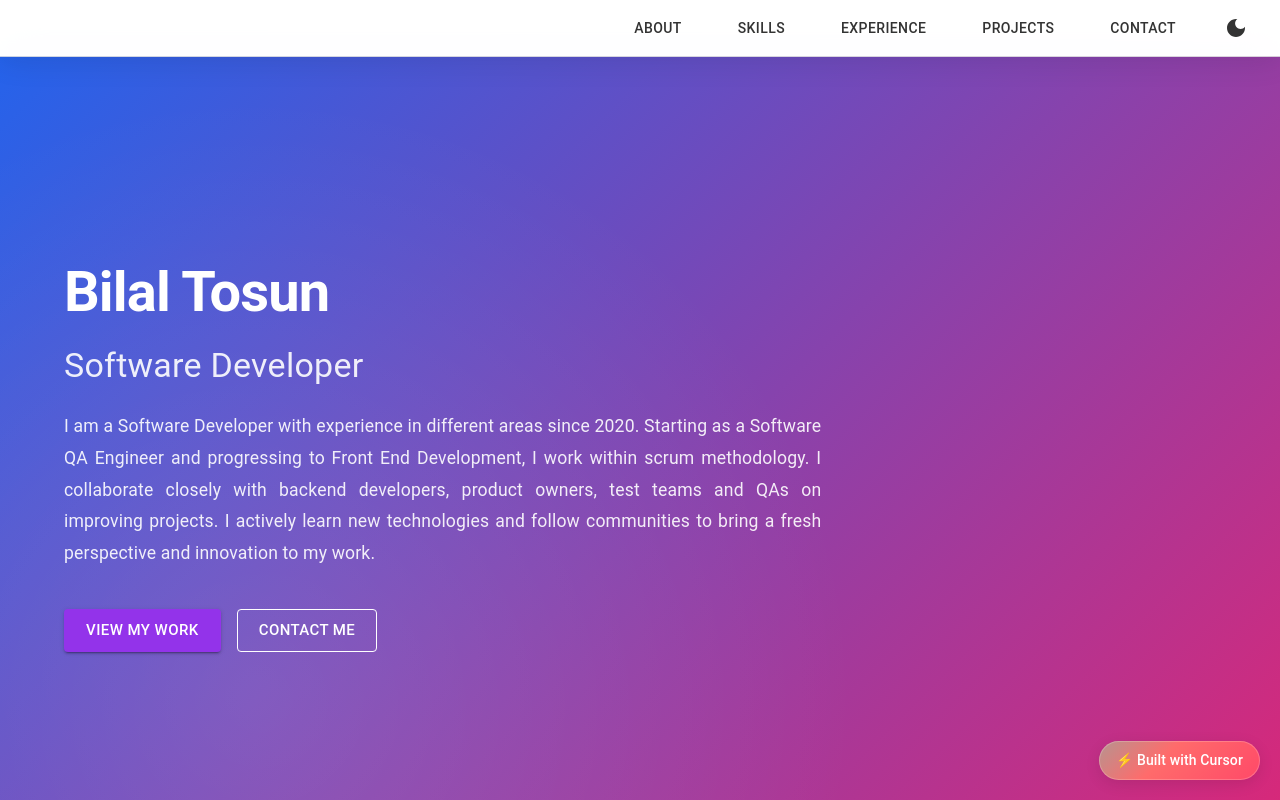
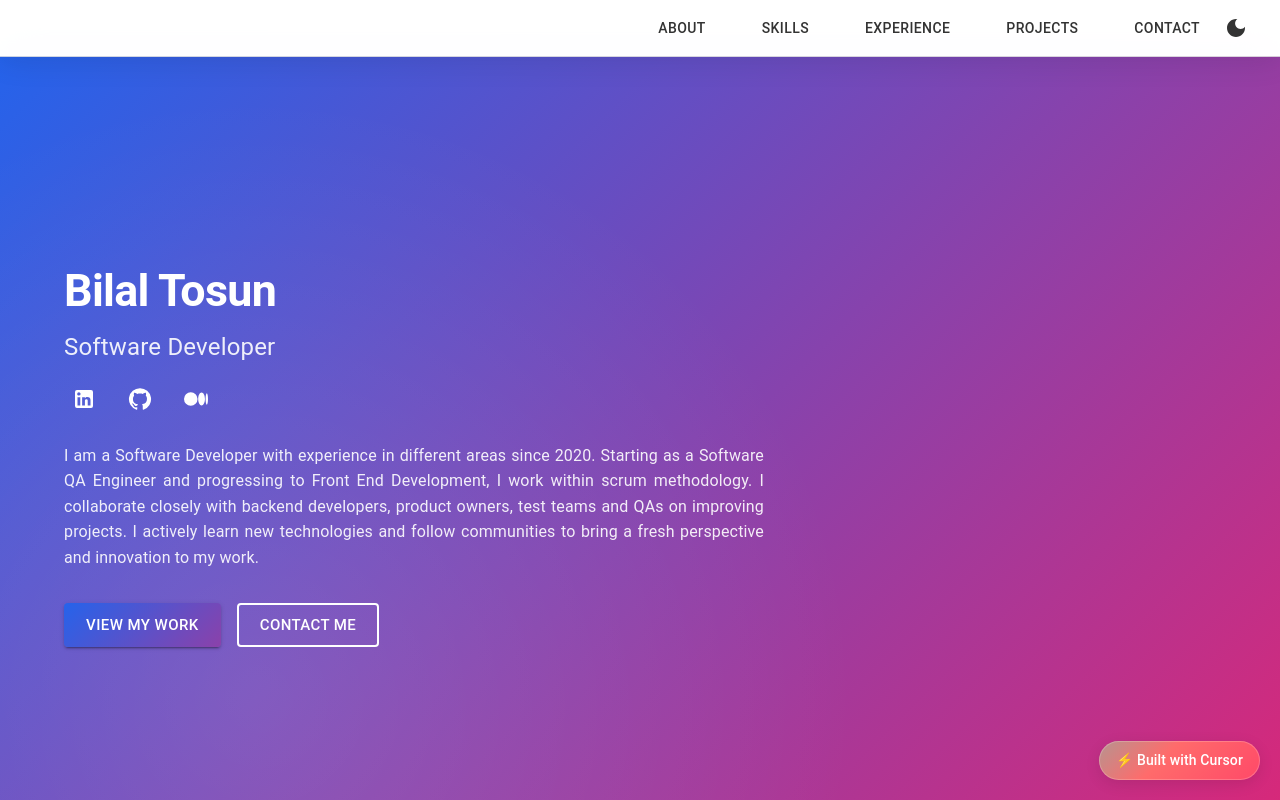
Before and after one commit to bilaltosungit/cursor-nextjs-portfolio, a Next.js app: page / in a window 1280 px wide. Shown: the top 800 px of the page. Built offline with nearby package versions, Linux system fonts and the light colour scheme.

Commit message:
design updates, title colors, paddings, font sizes

```diff
--- a/src/app/styles.js
+++ b/src/app/styles.js
@@ -184,16 +184,12 @@ export const StyledMobileMenu = styled(IconButton, {
 
 export const GradientText = styled(Typography, {
   shouldForwardProp,
-})(({ isDarkMode, theme }) => ({
-  fontWeight: 700,
-  background: isDarkMode
-    ? 'linear-gradient(-45deg, #4ECDC4, #45B7D1, #FF3366, #FF6B6B)'
-    : 'linear-gradient(-45deg, #FF3366, #FF6B6B, #4ECDC4, #45B7D1)',
-  backgroundSize: '300% 300%',
-  animation: 'gradient 5s ease infinite',
-  WebkitBackgroundClip: 'text',
-  WebkitTextFillColor: 'transparent',
-  textShadow: isDarkMode ? '0 0 30px rgba(78, 205, 196, 0.3)' : 'none',
+})(({ isDarkMode }) => ({
+  color: isDarkMode ? '#4ECDC4' : '#1a237e',
+  fontSize: { xs: '1.8rem', md: '2.2rem' },
+  fontWeight: 600,
+  marginBottom: '2rem',
+  transition: 'color 0.3s ease',
 }));
 
 export const SocialIconButton = styled(IconButton, {
@@ -222,26 +218,22 @@ export const StyledSkillsSection = styled('section', {
 export const SkillsPaper = styled(Paper, {
   shouldForwardProp,
 })(({ isDarkMode }) => ({
-  padding: '24px',
+  padding: '1.5rem',
   height: '100%',
-  background: isDarkMode ? 'rgba(30, 30, 30, 0.8)' : 'rgba(255, 255, 255, 0.8)',
-  backdropFilter: 'blur(10px)',
-  borderRadius: '8px',
-  border: isDarkMode ? '1px solid rgba(255, 255, 255, 0.1)' : '1px solid rgba(255, 255, 255, 0.3)',
+  background: isDarkMode ? 'rgba(30, 30, 30, 0.9)' : 'rgba(255, 255, 255, 0.9)',
   transition: 'all 0.3s ease',
   '&:hover': {
     transform: 'translateY(-4px)',
-    boxShadow: isDarkMode ? '0 8px 30px rgba(255,255,255,0.12)' : '0 8px 30px rgba(0,0,0,0.12)',
-    background: isDarkMode ? 'rgba(40, 40, 40, 0.9)' : 'rgba(255, 255, 255, 0.9)',
+    boxShadow: isDarkMode ? '0 8px 20px rgba(255,255,255,0.08)' : '0 8px 20px rgba(0,0,0,0.08)',
   },
 }));
 
 export const SkillsTitle = styled(Typography, {
   shouldForwardProp,
 })(({ isDarkMode }) => ({
-  marginBottom: '24px',
+  marginBottom: '1rem',
   color: isDarkMode ? '#fff' : '#1a237e',
-  fontSize: '1.5rem',
+  fontSize: '1.3rem',
   fontWeight: 600,
 }));
 
@@ -250,8 +242,8 @@ export const SkillsContainer = styled('div', {
 })({
   display: 'flex',
   flexWrap: 'wrap',
-  gap: '12px',
-  marginTop: '16px',
+  gap: '8px',
+  marginTop: '12px',
 });
 
 export const StyledSkillChip = styled(Chip, {
--- a/src/components/HeroSection.js
+++ b/src/components/HeroSection.js
@@ -1,8 +1,11 @@
 'use client';
 
-import { Box, Container, Typography, Button, Grid } from '@mui/material';
+import { Box, Container, Typography, Button, Grid, IconButton } from '@mui/material';
 import { useTheme } from '@/app/ThemeContext';
 import { resumeData } from '@/data/resume';
+import GitHubIcon from '@mui/icons-material/GitHub';
+import LinkedInIcon from '@mui/icons-material/LinkedIn';
+import Link from 'next/link';
 
 export default function HeroSection() {
   const { isDarkMode } = useTheme();
@@ -37,14 +40,9 @@ export default function HeroSection() {
         <Grid container spacing={4} alignItems="center">
           <Grid item xs={12} md={8}>
             <Typography variant="h1" component="h1" gutterBottom sx={{
-              color: '#ffffff',
-              fontSize: { xs: '2.5rem', md: '3.5rem' },
+              color: isDarkMode ? '#4ECDC4' : '#ffffff',
+              fontSize: { xs: '2rem', md: '2.8rem' },
               fontWeight: 600,
-              background: isDarkMode
-                ? 'linear-gradient(to right, #4ECDC4, #45B7D1)'
-                : 'none',
-              WebkitBackgroundClip: isDarkMode ? 'text' : 'none',
-              WebkitTextFillColor: isDarkMode ? 'transparent' : '#ffffff',
               transition: 'all 0.3s ease',
             }}>
               {personalInfo.name}
@@ -52,20 +50,60 @@ export default function HeroSection() {
             <Typography variant="h4" gutterBottom sx={{
               opacity: 0.9,
               color: isDarkMode ? '#90CAF9' : '#ffffff',
-              marginBottom: '1.5rem',
+              fontSize: { xs: '1.2rem', md: '1.5rem' },
+              marginBottom: '1rem',
               transition: 'color 0.3s ease',
             }}>
               {personalInfo.title}
             </Typography>
+
+            {/* Social Media Icons */}
+            <Box sx={{
+              display: 'flex',
+              gap: 2,
+              marginBottom: '1.5rem',
+              '& a': {
+                color: 'white',
+                transition: 'transform 0.3s ease, color 0.3s ease',
+                '&:hover': {
+                  color: isDarkMode ? '#4ECDC4' : '#FFD93D',
+                  transform: 'translateY(-2px)',
+                }
+              }
+            }}>
+              <Link href="https://linkedin.com/in/bilaltosundev" target="_blank" rel="noopener noreferrer">
+                <IconButton sx={{ color: 'inherit' }}>
+                  <LinkedInIcon />
+                </IconButton>
+              </Link>
+              <Link href="https://github.com/bilaltosungit" target="_blank" rel="noopener noreferrer">
+                <IconButton sx={{ color: 'inherit' }}>
+                  <GitHubIcon />
+                </IconButton>
+              </Link>
+              <Link href="https://bilaltosundev.medium.com" target="_blank" rel="noopener noreferrer">
+                <IconButton sx={{ color: 'inherit' }}>
+                  <svg
+                    width="24"
+                    height="24"
+                    viewBox="0 0 24 24"
+                    fill="currentColor"
+                  >
+                    <path d="M13.54 12a6.8 6.8 0 01-6.77 6.82A6.8 6.8 0 010 12a6.8 6.8 0 016.77-6.82A6.8 6.8 0 0113.54 12zM20.96 12c0 3.54-1.51 6.42-3.38 6.42-1.87 0-3.39-2.88-3.39-6.42s1.52-6.42 3.39-6.42 3.38 2.88 3.38 6.42M24 12c0 3.17-.53 5.75-1.19 5.75-.66 0-1.19-2.58-1.19-5.75s.53-5.75 1.19-5.75C23.47 6.25 24 8.83 24 12z"/>
+                  </svg>
+                </IconButton>
+              </Link>
+            </Box>
+
             <Typography
               variant="body1"
               sx={{
                 opacity: 0.9,
                 color: isDarkMode ? 'rgba(255, 255, 255, 0.87)' : '#ffffff',
-                fontSize: '1.1rem',
-                lineHeight: 1.8,
-                maxWidth: '800px',
-                marginBottom: '2.5rem',
+                fontSize: '1rem',
+                lineHeight: 1.6,
+                maxWidth: '700px',
+                marginBottom: '2rem',
                 textAlign: 'justify',
                 transition: 'color 0.3s ease',
               }}
@@ -80,13 +118,15 @@ export default function HeroSection() {
                 sx={{
                   background: isDarkMode
                     ? 'linear-gradient(to right, #4ECDC4, #45B7D1)'
-                    : '#9333ea',
+                    : 'linear-gradient(135deg, #2563eb 0%, #db2777 100%)',
+                  backgroundSize: '200% auto',
                   color: 'white',
                   transition: 'all 0.3s ease',
                   '&:hover': {
                     background: isDarkMode
                       ? 'linear-gradient(to right, #45B7D1, #4ECDC4)'
-                      : '#7e22ce',
+                      : 'linear-gradient(135deg, #db2777 0%, #2563eb 100%)',
+                    backgroundPosition: 'right center',
                     transform: 'translateY(-2px)',
                   }
                 }}
@@ -98,11 +138,12 @@ export default function HeroSection() {
                 href="#contact"
                 size="large"
                 sx={{
-                  borderColor: isDarkMode ? '#4ECDC4' : 'white',
-                  color: isDarkMode ? '#4ECDC4' : 'white',
+                  borderColor: isDarkMode ? '#4ECDC4' : '#ffffff',
+                  color: isDarkMode ? '#4ECDC4' : '#ffffff',
+                  borderWidth: '2px',
                   transition: 'all 0.3s ease',
                   '&:hover': {
-                    borderColor: isDarkMode ? '#45B7D1' : 'white',
+                    borderColor: isDarkMode ? '#45B7D1' : '#ffffff',
                     bgcolor: 'rgba(255,255,255,0.1)',
                     transform: 'translateY(-2px)',
                   }
--- a/src/components/Navbar.js
+++ b/src/components/Navbar.js
@@ -5,6 +5,8 @@ import { useState } from 'react';
 import { useRouter } from 'next/navigation';
 import LightModeIcon from '@mui/icons-material/LightMode';
 import DarkModeIcon from '@mui/icons-material/DarkMode';
+import GitHubIcon from '@mui/icons-material/GitHub';
+import Link from 'next/link';
 import { useTheme } from '@/app/ThemeContext';
 import {
   StyledNavbar,
@@ -57,6 +59,14 @@ export default function Navbar() {
                   {item}
                 </NavButton>
               ))}
+            </DesktopNav>
+
+            {/* Theme Toggle - Visible on both Desktop and Mobile */}
+            <Box sx={{
+              display: 'flex',
+              alignItems: 'center',
+              gap: 1
+            }}>
               <IconButton
                 onClick={toggleTheme}
                 sx={{
@@ -69,7 +79,7 @@ export default function Navbar() {
               >
                 {isDarkMode ? <LightModeIcon /> : <DarkModeIcon />}
               </IconButton>
-            </DesktopNav>
+            </Box>
 
             {/* Mobile Tab Navigation */}
             <Box
@@ -128,15 +138,6 @@ export default function Navbar() {
                   ))}
                 </Tabs>
               </Box>
-              <IconButton
-                onClick={toggleTheme}
-                sx={{
-                  color: isDarkMode ? '#FFD93D' : '#333',
-                  padding: '8px',
-                }}
-              >
-                {isDarkMode ? <LightModeIcon /> : <DarkModeIcon />}
-              </IconButton>
             </Box>
           </NavContainer>
         </Container>
--- a/src/data/todo.js
+++ b/src/data/todo.js
@@ -129,6 +129,12 @@ const todoList = {
         task: 'Include testimonials section',
         priority: 'Medium',
         status: 'Pending'
+      },
+      {
+        id: 'CE-5',
+        task: 'Add social media links (GitHub, Medium)',
+        priority: 'High',
+        status: 'Completed'
       }
     ]
   },
```
Also changed, not shown: src/components/SkillCard.js (+14 -6 lines).
